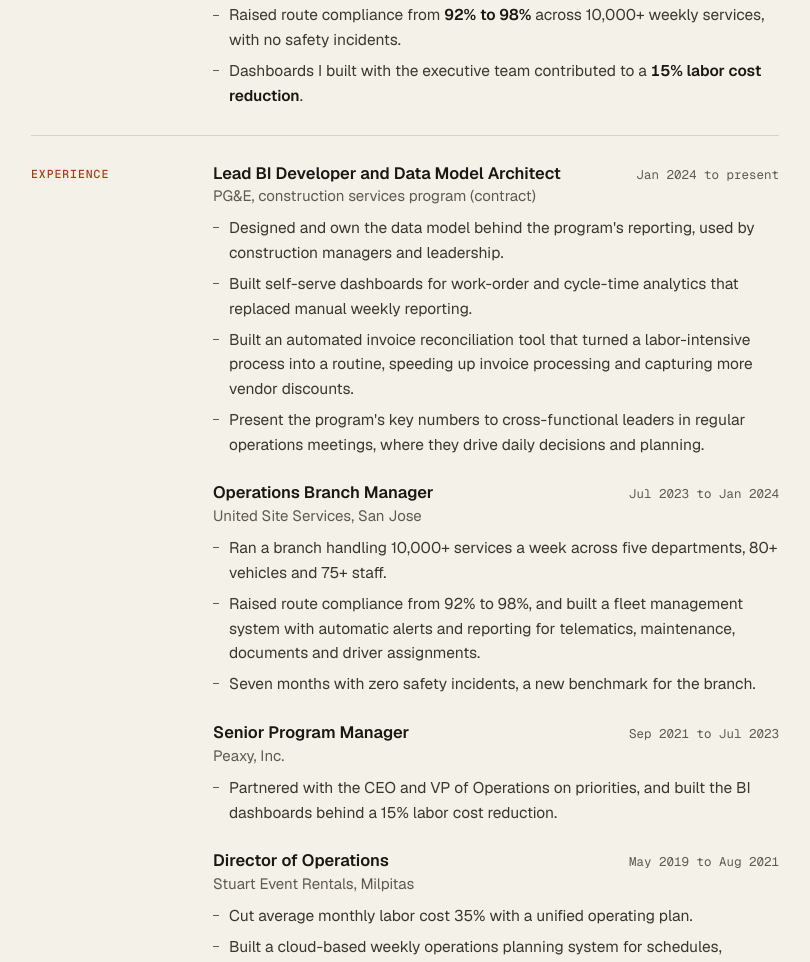
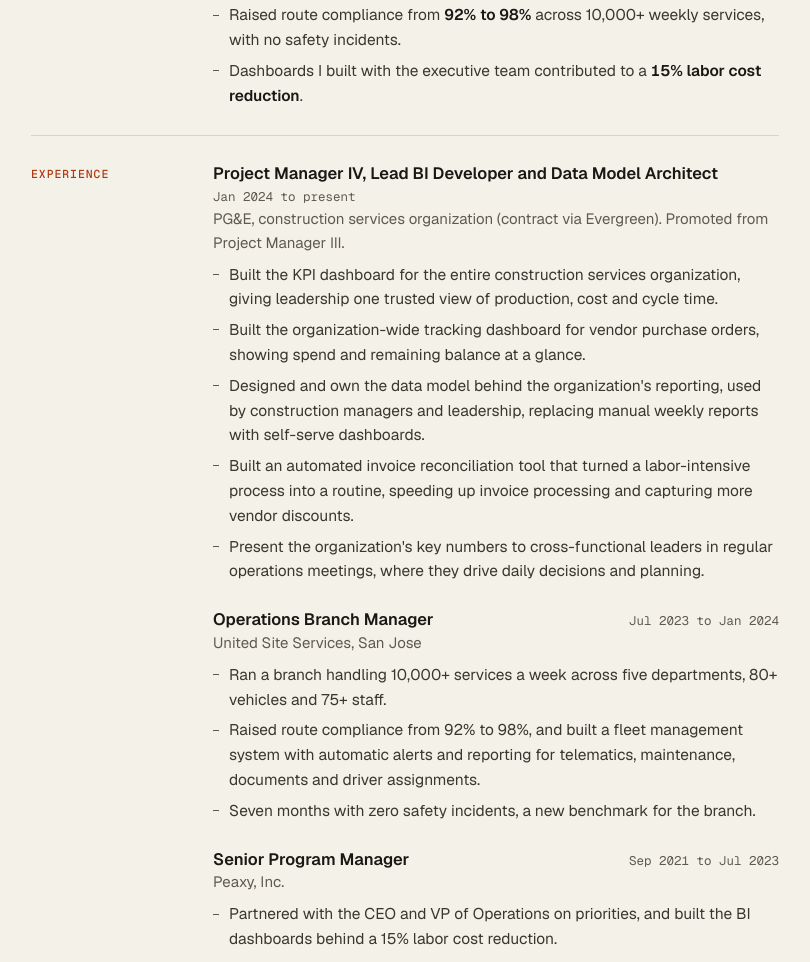
Before and after one commit to jterranova2/justinterranova-com, a plain HTML site: page resume.html in a window 1280 px wide. Shown: the part 975-1937 px from the top of the page, without its empty margins (235-1045 px from the left). Drawn offline with nearby package versions, Linux system fonts and the light colour scheme.

Commit message:
Current role: Project Manager IV (promoted from III), organization-wide KPI and purchase-order dashboards
Co-Authored-By: Claude Opus 5.5 <noreply@anthropic.com>

```diff
--- a/resume.html
+++ b/resume.html
@@ -77,13 +77,14 @@
       <h2 id="cv-exp">Experience</h2>
       <div>
         <article class="cv-job">
-          <div class="cv-job-head"><h3>Lead BI Developer and Data Model Architect</h3><span class="cv-dates">Jan 2024 to present</span></div>
-          <p class="cv-org">PG&amp;E, construction services program (contract)</p>
+          <div class="cv-job-head"><h3>Project Manager IV, Lead BI Developer and Data Model Architect</h3><span class="cv-dates">Jan 2024 to present</span></div>
+          <p class="cv-org">PG&amp;E, construction services organization (contract via Evergreen). Promoted from Project Manager III.</p>
           <ul class="cv-list">
-            <li>Designed and own the data model behind the program's reporting, used by construction managers and leadership.</li>
-            <li>Built self-serve dashboards for work-order and cycle-time analytics that replaced manual weekly reporting.</li>
+            <li>Built the KPI dashboard for the entire construction services organization, giving leadership one trusted view of production, cost and cycle time.</li>
+            <li>Built the organization-wide tracking dashboard for vendor purchase orders, showing spend and remaining balance at a glance.</li>
+            <li>Designed and own the data model behind the organization's reporting, used by construction managers and leadership, replacing manual weekly reports with self-serve dashboards.</li>
             <li>Built an automated invoice reconciliation tool that turned a labor-intensive process into a routine, speeding up invoice processing and capturing more vendor discounts.</li>
-            <li>Present the program's key numbers to cross-functional leaders in regular operations meetings, where they drive daily decisions and planning.</li>
+            <li>Present the organization's key numbers to cross-functional leaders in regular operations meetings, where they drive daily decisions and planning.</li>
           </ul>
         </article>
         <article class="cv-job">
```
Also changed, not shown: index.html (+3 -3 lines).
